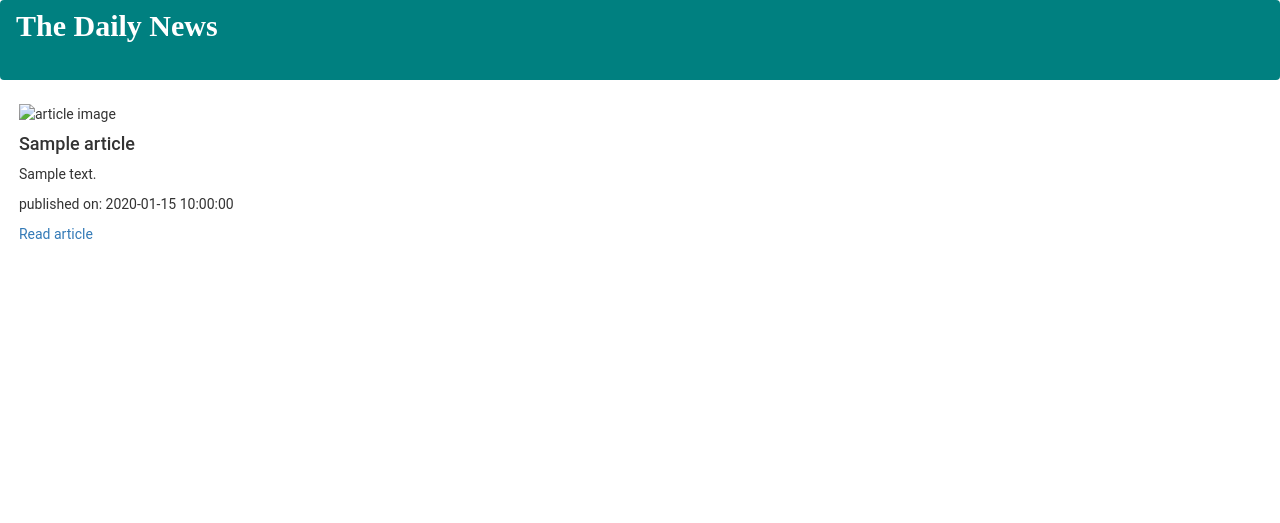
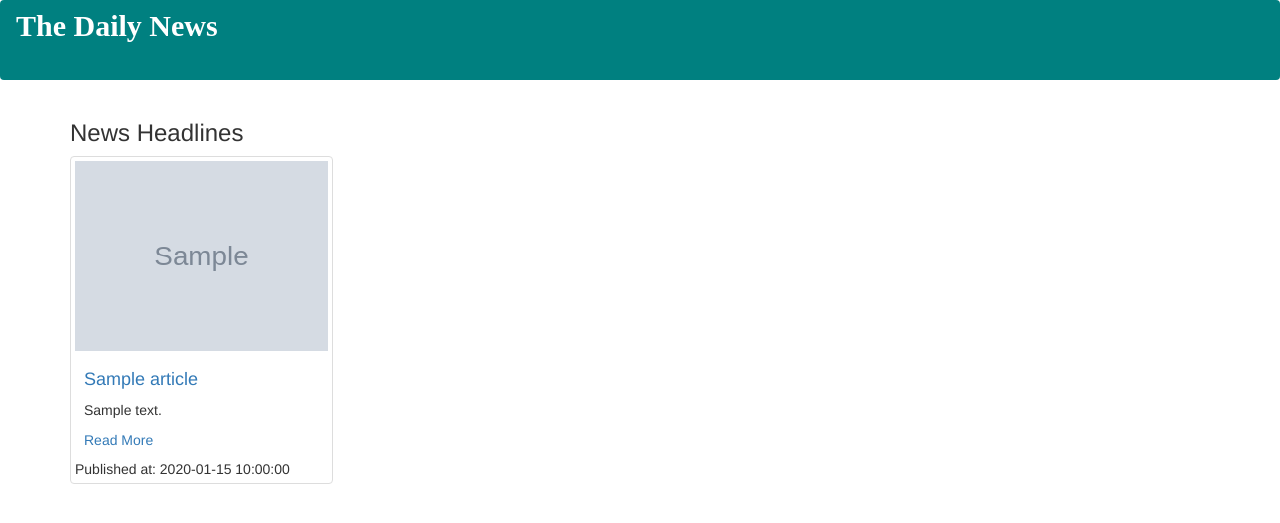
Before and after one commit to felkiriinya/Daily-news-app, a Flask app: template app/templates/article.html in a window 1280 px wide. Shown: the top 523 px of the page. Run offline with Flask 2, Linux system fonts and the light colour scheme; the template is opened without the code that fills it: most values are stand-ins (such as "Sample title", 1, 10 or a date in 2020); grey boxes marked "Sample" are stand-in pictures; parts of the project's set-up code (start-up, migrations or seed data) failed here and were passed over; some libraries are stand-ins or nearby versions.

Commit message:
linking the landing page to articles page

```diff
--- a/app/templates/article.html
+++ b/app/templates/article.html
@@ -1,25 +1,42 @@
-{%extends 'base.html'%}
+{% extends 'base.html'%}
+{% block content%}
+<div class="container">
 
-<!-- Styles block -->
+  <h3>News Headlines</h3>
+  {% for article_row in articles | batch(4)%}
 
-{% block styles%}
-    {{ super() }}
-    <link rel="stylesheet" href="{{url_for('static',filename='css/articles.css')}}">
-{% endblock %}
-<!-- Content block -->
-{% block content %}
-{% for article in articles_list%}
-<div class="col-md-4">
-  <div class="card">
-    <img src="{{article.url}}" class="card-img-top img-responsive" alt="article image">
-    <div class="card-body">
-      <h4 class="card-text">{{article.title}}</h4>
-      <p>{{article.description | truncate(80)}}</p>
-      <p> published on: {{article.date}}</p>
-      <a href={{article.url}} target="_blank" class="card-link">Read article</a>
+  <div class="row">
+
+    {% for article in article_row %}
+
+    <div class="col-md-3">
+      <div class="thumbnail">
+        <a href="{{articles.url}}" target="_blank">
+          <img src="{{articles.image}}" alt="{{articles.title}}" class="img-responsive" styles="height:30px">
+        </a>
+
+        <div class="caption">
+          <h4><a href="{{articles.url}}" target="_blank">{{articles.title |truncate(35)}}</a></h4>
+          <p>{{article.description | truncate(80)}}</p>
+          <a href="{{articles.url}}" target="_blank"> Read More</a>
+        </div>
+
+        <div class="footer">
+          Published at: {{articles.date}}
+        </div>
+
+      </div>
+
     </div>
+
+    {% endfor %}
+
   </div>
+
+  {% endfor %}
+
+
 </div>
-{% endfor %}
 
-{% endblock %}
+
+{%endblock%}
--- a/app/views.py
+++ b/app/views.py
@@ -18,10 +18,10 @@ def index():
     title = 'The Daily News'
     return render_template('index.html', title = title, technology = tech_sources, business = business_sources, sports = sports_sources)
 
-app.route('/article/<int:id>')
+@app.route('/source/<id>')
 def article(id):
     '''
-    view articles function that returns a list of articles
+    view articles function that returns a list of articles on the articles
     '''
 
     article = get_article(id)
```
Also changed, not shown: app/config.py (+6 -2 lines), app/request.py (+17 -8 lines).
